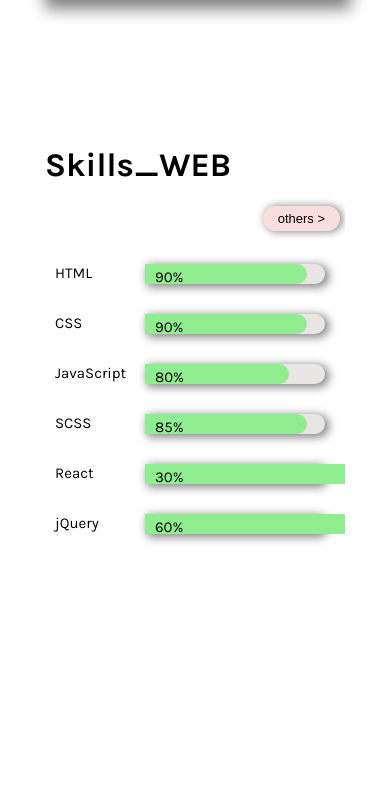
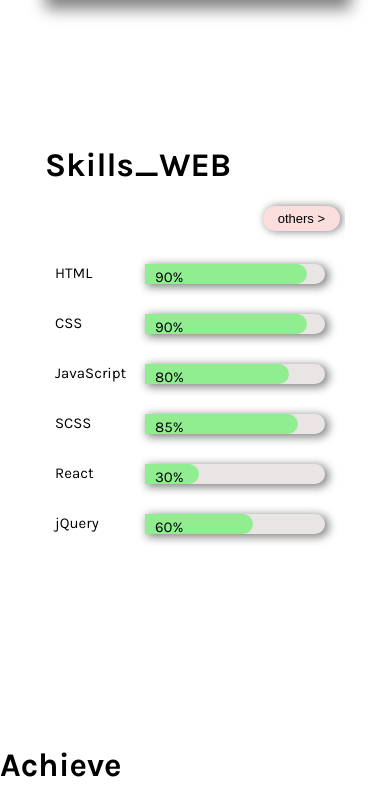
Before and after one commit to 6810779s/second_portfolio, a plain HTML site: page index.html in a window 390 px wide. Shown: the part 1164-1972 px from the top of the page. Drawn offline with nearby package versions, Linux system fonts and the light colour scheme.

Commit message:
media query

```diff
--- a/css/_mixin.scss
+++ b/css/_mixin.scss
@@ -71,6 +71,26 @@
     }
 }
 
+@mixin left_languageImgs_mobile{
+  width: 10rem;
+  li{
+      width: 10rem;
+      height: 2rem;
+      border-radius: 0;
+      box-shadow:none;
+      background: none;
+      text-align: left;
+      padding: 0;
+  }
+  .languageImgs{
+    display: none;
+  }
+
+  p{
+    padding-top: 0;
+    }
+}
+
 @mixin right_languageAbility{
   width: 80rem;
   height: 100%;
@@ -98,6 +118,15 @@
     background: lightgreen;
     height: 100%;
     }
+}
+
+@mixin right_languageAbility_mobile{
+  width: 20rem;
+  li{
+    width: 18rem;
+    height: 2rem;
+    margin:3rem 0 0 0;
+ }
 }
 
 @mixin up_arrow{
--- a/css/style.scss
+++ b/css/style.scss
@@ -349,6 +349,9 @@ a:visited{
     #skills{
       height: 80rem;
       position: relative;
+      @include mobile{
+        height: 60rem;
+      }
       .main_name_skills{
         @include main_name_padding;
        }
@@ -384,6 +387,7 @@ a:visited{
 
         @include mobile{
           width: 30rem;
+          height: 60rem;
           font-size: 1.5rem;
         }
 
@@ -410,23 +414,7 @@ a:visited{
               @include left_languageImgs;
 
               @include mobile{
-                width: 10rem;
-                li{
-                  width: 10rem;
-                  height: 2rem;
-                  border-radius: 0;
-                  box-shadow:none;
-                  background: none;
-                  text-align: left;
-                  padding: 0;
-                }
-                .languageImgs{
-                  display: none;
-                }
-
-                p{
-                  padding-top: 0;
-                }
+                @include left_languageImgs_mobile;
               }
 
 
@@ -473,13 +461,7 @@ a:visited{
               @include right_languageAbility;
 
               @include mobile{
-                width: 20rem;
-                li{
-                  width: 18rem;
-                  height: 2rem;
-                  margin:3rem 0 0 0;
-
-                }
+                @include right_languageAbility_mobile;
               }
 
               .html{
@@ -516,25 +498,36 @@ a:visited{
                 .scss_skill{
                   width: 59.5rem;
                   @include mobile{
-                    width: 16.2rem;
+                    width: 15.3rem;
                   }
                 }
               }
               .react{
                 .react_skill{
                   width: 21rem;
+                  @include mobile{
+                    width: 5.4rem;
+                  }
 
                 }
                 .studying{
                   position: absolute;
                   padding-top: 0.35rem;
                   right: 5rem;
+
+                  @include mobile{
+                    font-size: 1rem;
+                    right: 0;
+                  }
                 }
 
               }
               .jQuery{
                 .jQuery_skill{
                   width: 42rem;
+                  @include mobile{
+                    width: 10.8rem;
+                  }
                 }
               }
             }
@@ -550,6 +543,9 @@ a:visited{
 
             .left_languageImgs{
               @include left_languageImgs;
+              @include mobile{
+                @include left_languageImgs_mobile;
+              }
               .c{
                 .c_Img{
                   background: url('../img/skill/others/c.png') center no-repeat;
@@ -574,25 +570,43 @@ a:visited{
 
             .right_languageAbility{
               @include right_languageAbility;
+              @include mobile{
+                @include right_languageAbility_mobile;
+              }
               .c{
                 margin-top: 4rem;
+                @include mobile{
+                  margin-top:3rem;
+                }
                 .c_skill{
                   width: 52.5rem;
+                  @include mobile{
+                    width: 13.5rem;
+                  }
                 }
               }
               .java{
                 .java_skill{
                   width:63rem;
+                  @include mobile{
+                    width: 16.2rem;
+                  }
                 }
               }
               .python{
                 .python_skill{
                   width: 59.5rem;
+                  @include mobile{
+                    width: 15.3rem;
+                  }
                 }
               }
               .mysql{
                 .mysql_skill{
                   width: 35rem;
+                  @include mobile{
+                    width: 9rem;
+                  }
                 }
               }
             }
```
Also changed, not shown: css/style.css, 1 other file.
